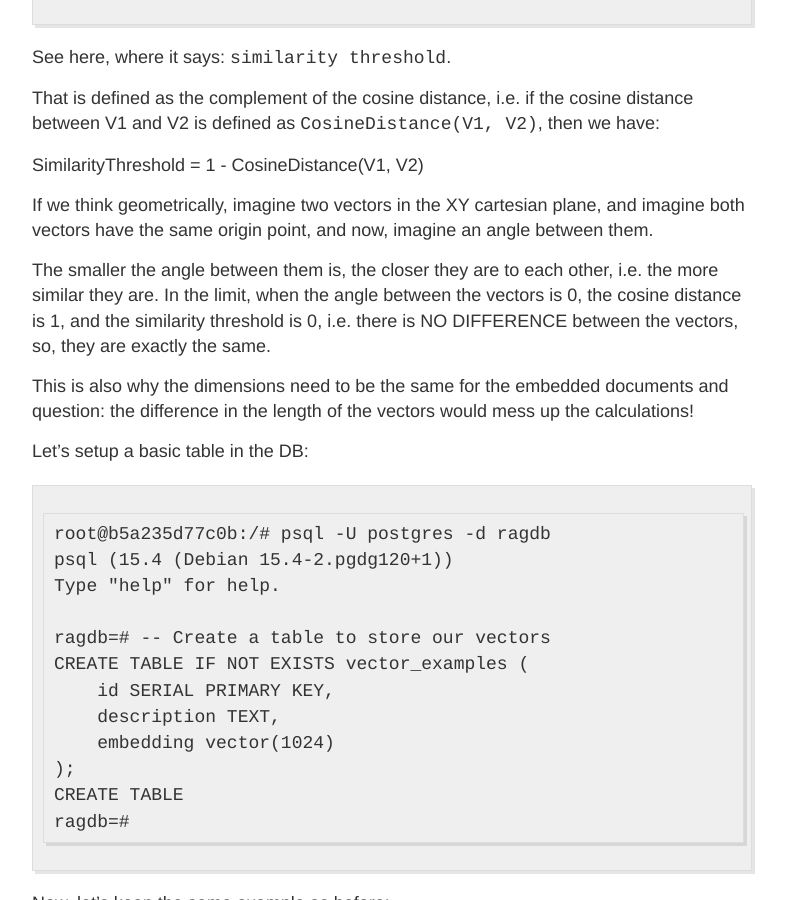
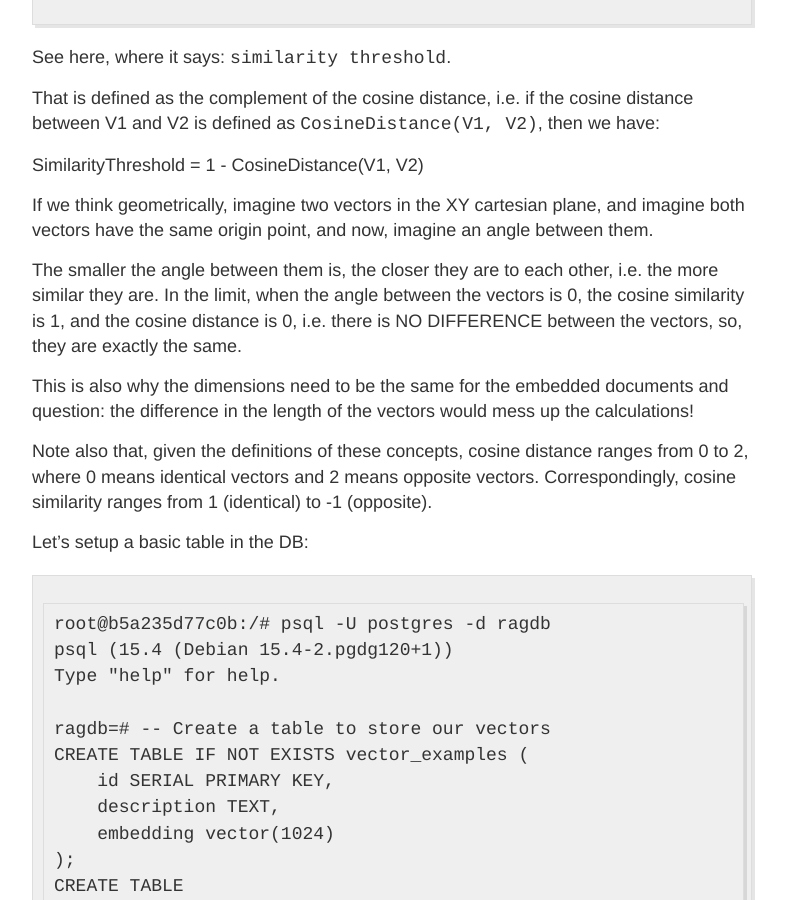
Before and after one commit to bruno-oliveira/techblog, a Jekyll site: the page built from _posts/2024-08-02-Understanding-the-internals-of-RAG.md, in a window 1280 px wide and 900 px high, scrolled down 7953 px. Shown: the whole window, without its empty margins (248-1034 px from the left). Built offline with Jekyll 4.4.1, drawn with Linux system fonts in a browser that asks for light colours; our own code applies the rules of GitHub Pages for plain Markdown files.

Commit message:
Update 2024-08-02-Understanding-the-internals-of-RAG.md

```diff
--- a/_posts/2024-08-02-Understanding-the-internals-of-RAG.md
+++ b/_posts/2024-08-02-Understanding-the-internals-of-RAG.md
@@ -212,9 +212,11 @@ SimilarityThreshold = 1 - CosineDistance(V1, V2)
 
 If we think geometrically, imagine two vectors in the XY cartesian plane, and imagine both vectors have the same origin point, and now, imagine an angle between them.
 
-The smaller the angle between them is, the closer they are to each other, i.e. the more similar they are. In the limit, when the angle between the vectors is 0, the cosine distance is 1, and the similarity threshold is 0, i.e. there is NO DIFFERENCE between the vectors, so, they are exactly the same.
+The smaller the angle between them is, the closer they are to each other, i.e. the more similar they are. In the limit, when the angle between the vectors is 0, the cosine similarity is 1, and the cosine distance is 0, i.e. there is NO DIFFERENCE between the vectors, so, they are exactly the same.
 
 This is also why the dimensions need to be the same for the embedded documents and question: the difference in the length of the vectors would mess up the calculations!
+
+Note also that, given the definitions of these concepts, cosine distance ranges from 0 to 2, where 0 means identical vectors and 2 means opposite vectors. Correspondingly, cosine similarity ranges from 1 (identical) to -1 (opposite).
 
 Let's setup a basic table in the DB:
 
```
